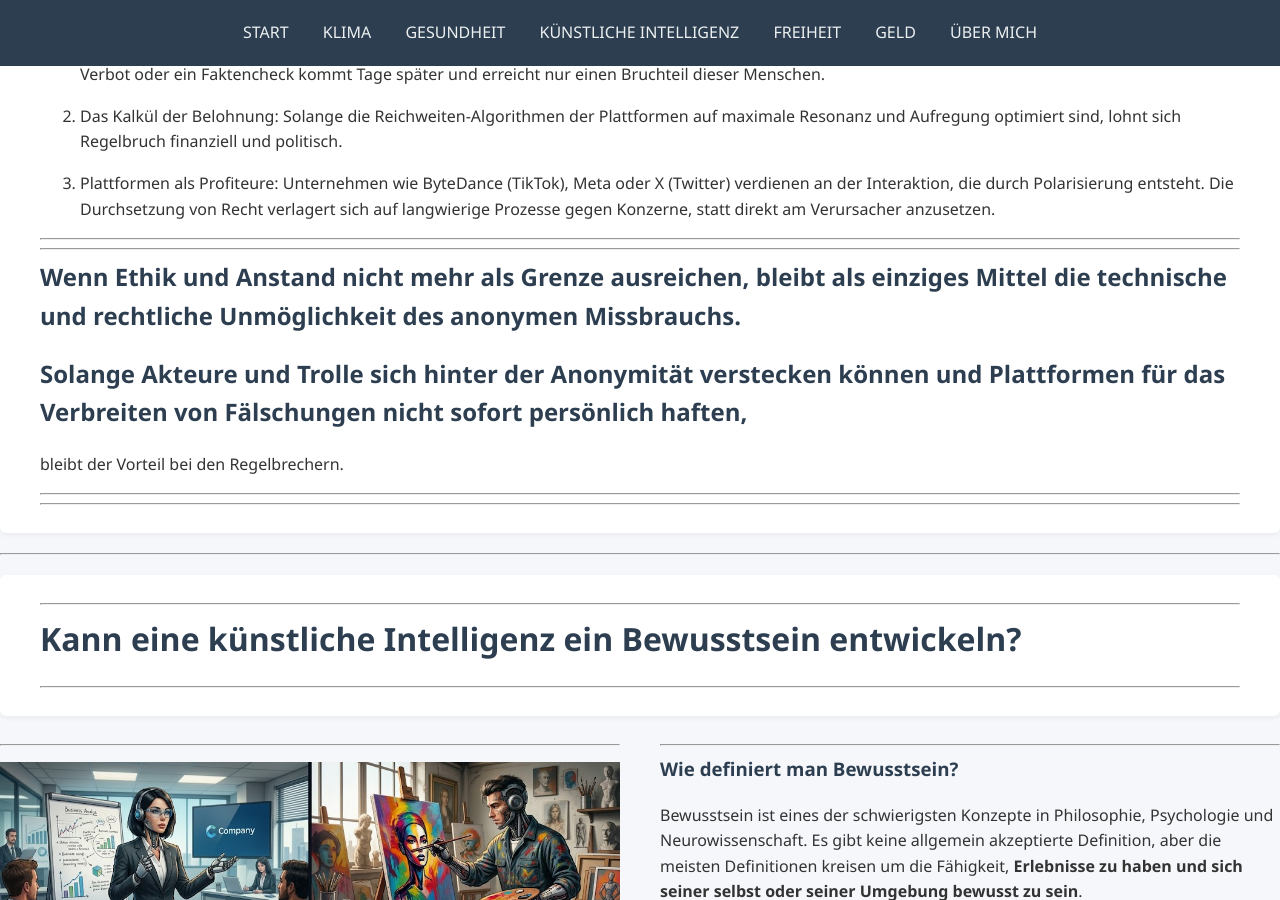
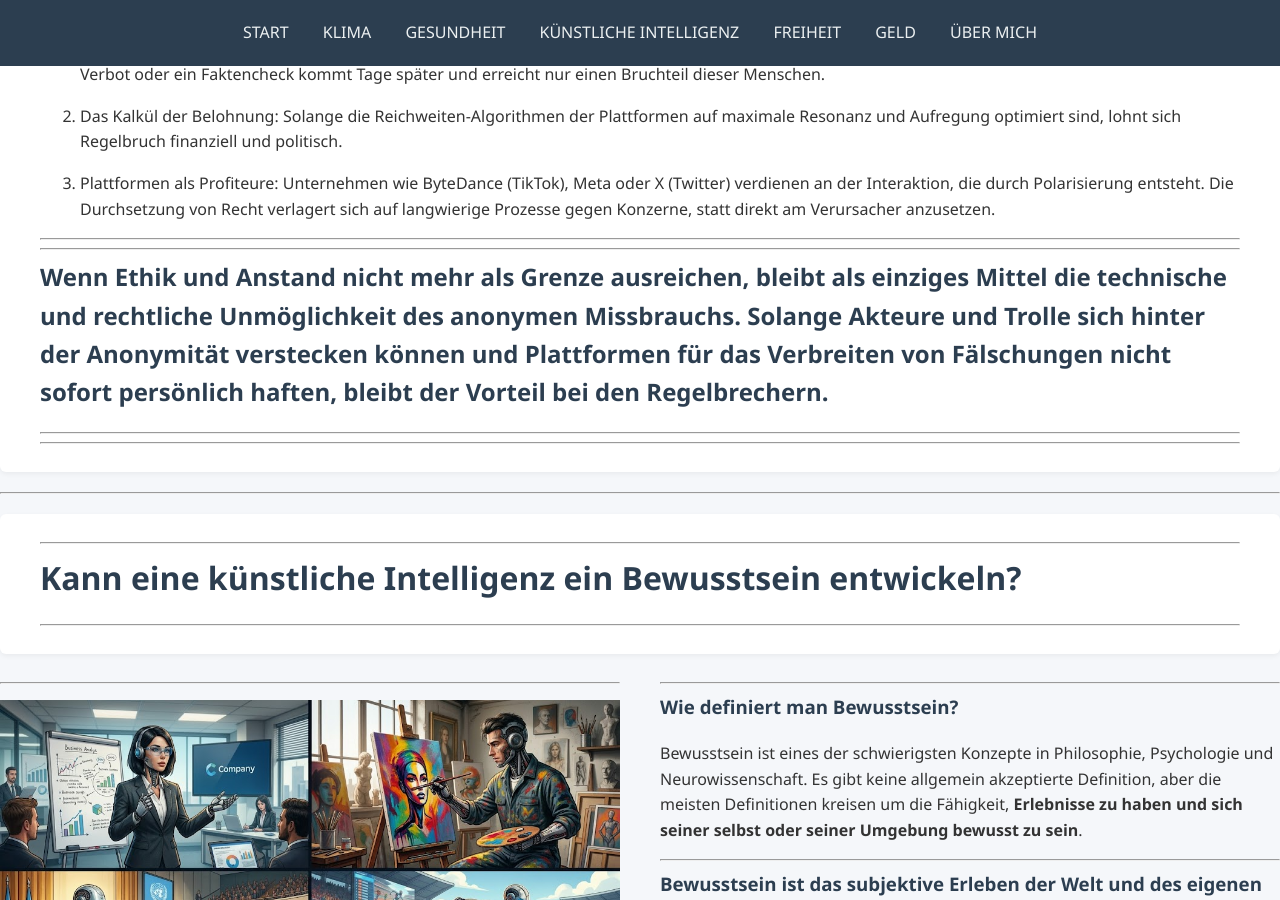
Before and after one commit to TheGermanTruth/TheGermanTruth, a Jekyll site: the page built from kiai.md, in a window 1280 px wide and 900 px high, scrolled down 4727 px. Built offline with Jekyll 4.4.1, drawn with Linux system fonts in a browser that asks for light colours.

```diff
--- a/kiai.md
+++ b/kiai.md
@@ -157,10 +157,7 @@ Durchsetzung von Recht verlagert sich auf langwierige Prozesse gegen Konzerne, s
 ---
 ---
 
-## Wenn Ethik und Anstand nicht mehr als Grenze ausreichen, bleibt als einziges Mittel die technische und rechtliche Unmöglichkeit des anonymen Missbrauchs.
-
-## Solange Akteure und Trolle sich hinter der Anonymität verstecken können und Plattformen für das Verbreiten von Fälschungen nicht sofort persönlich haften,
-bleibt der Vorteil bei den Regelbrechern.
+## Wenn Ethik und Anstand nicht mehr als Grenze ausreichen, bleibt als einziges Mittel die technische und rechtliche Unmöglichkeit des anonymen Missbrauchs. Solange Akteure und Trolle sich hinter der Anonymität verstecken können und Plattformen für das Verbreiten von Fälschungen nicht sofort persönlich haften, bleibt der Vorteil bei den Regelbrechern.
 
 ---
 ---
```
